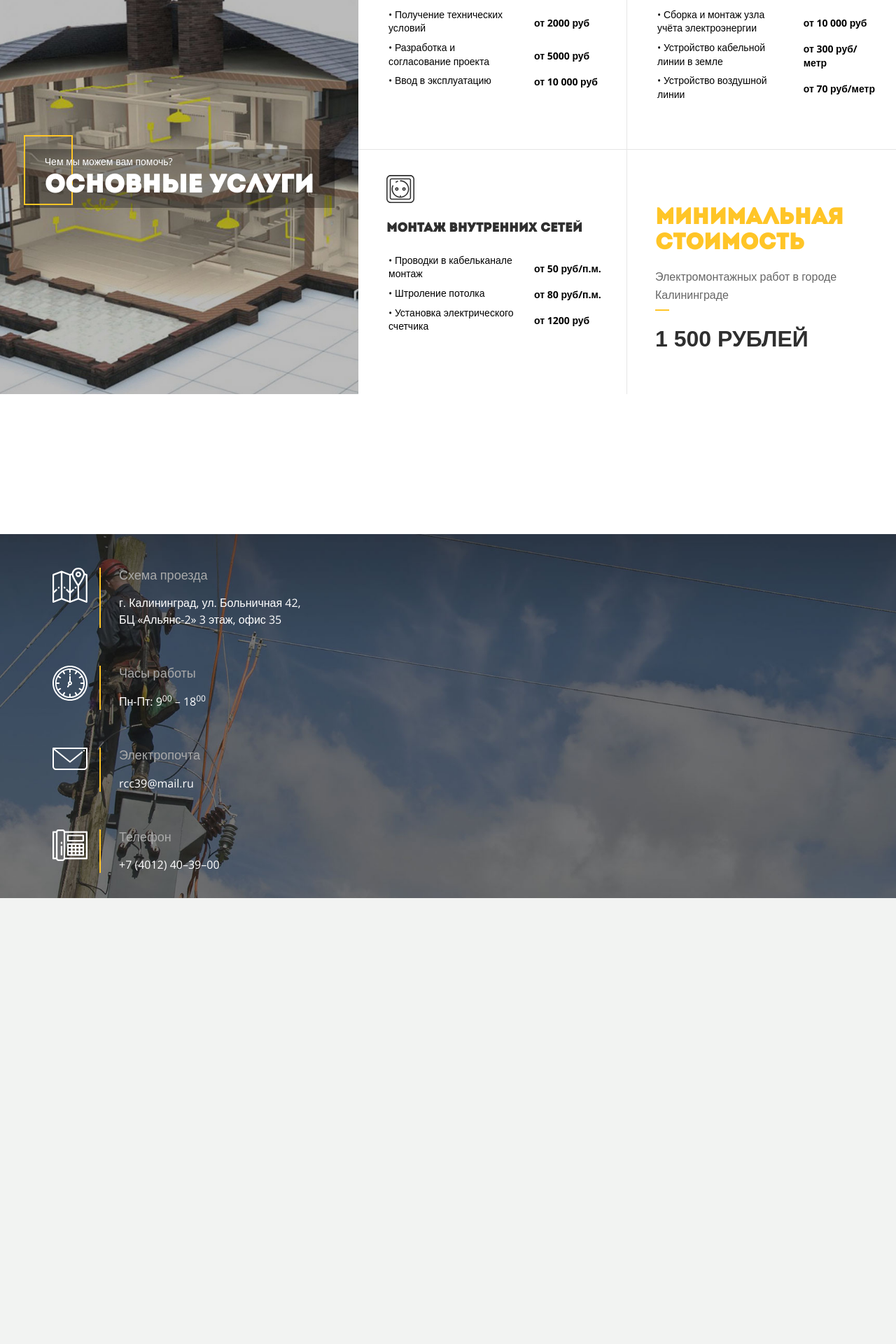
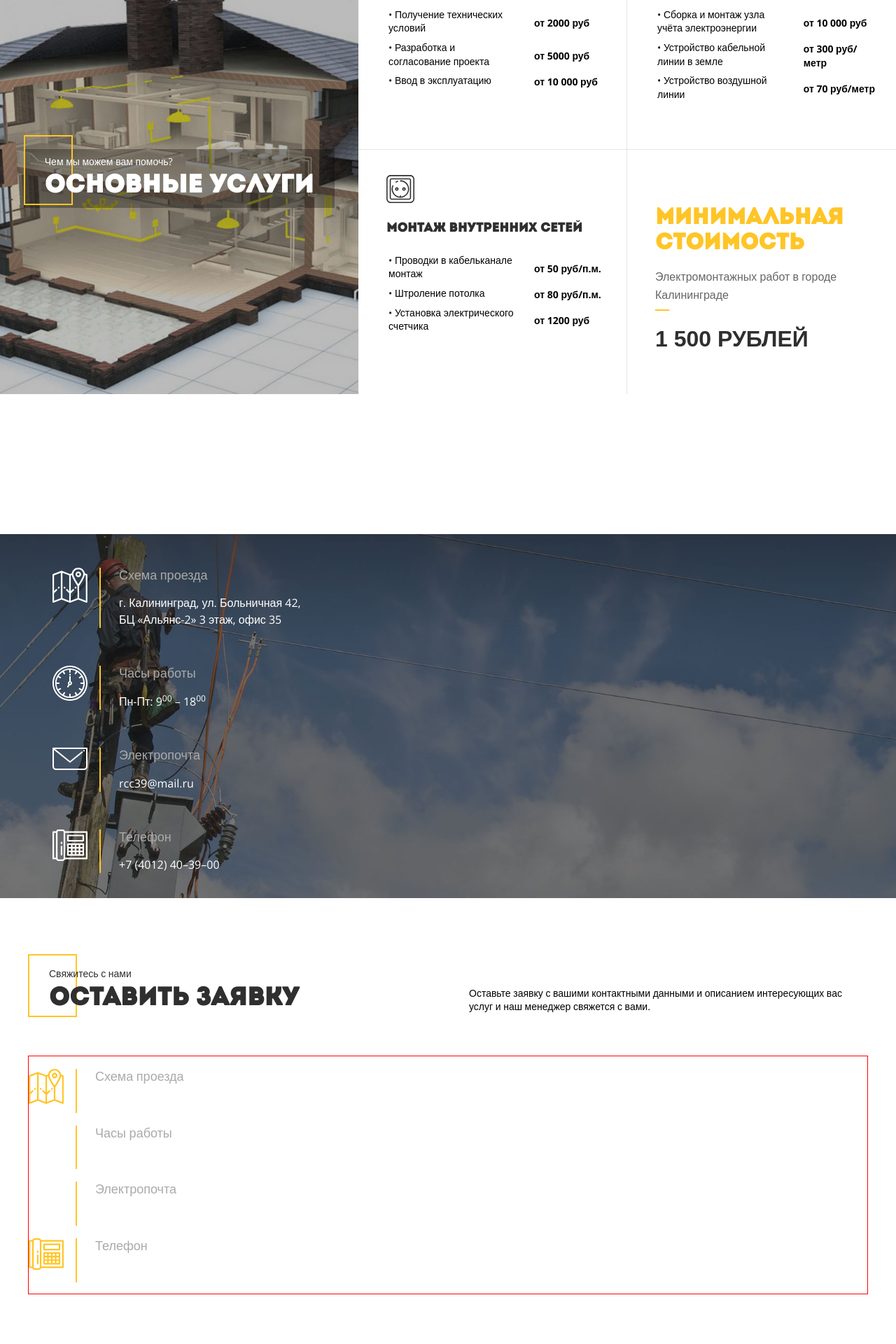
Before and after one commit to nigel-riss/rcc39, a PHP site: page / in a window 1280 px wide. Shown: the part 3040-4960 px from the top of the page at 70% size. Before the commit the page ends 4323 px from the top, so only its background shows below. Run offline with PHP 8.4, Linux system fonts and the light colour scheme.

Commit message:
Order popup started, icons cleanup

```diff
--- a/app/assets/js/modules/StickyHeader.js
+++ b/app/assets/js/modules/StickyHeader.js
@@ -19,7 +19,7 @@ class StickyHeader {
                     self.siteHeader.removeClass("site-header--compact");
                 }
             },
-            offset: 50
+            offset: -100
         });
     }
 }
--- /dev/null
+++ b/app/assets/sass/modules/_order-form.scss
@@ -0,0 +1,163 @@
+.order-form {
+    display: none;
+
+    // positioning
+    position: relative;
+    top: 0;
+
+    // typography
+    font-size: 0;
+
+    @include atTabletsLandscape {
+        // positioning
+        top: -112px;
+    }
+
+    &__header {
+        // positioning
+        position: relative;
+
+        // box model
+        padding: 30px 40px;
+        @include clearfix;
+
+        // visual
+        background-color: $mainYellow;
+
+        &::before {
+            content: "";
+
+            // positioning
+            position: absolute;
+            left: 110px;
+            top: 45px;
+
+            // box model
+            height: 22px;
+            width: 2px;
+
+            // visual
+            background-color: $copyBrown;
+        }
+    }
+
+    &__icon {
+        // box model
+        float: left;
+        width: 50px;
+    }
+
+    &__subtitle {
+        // box model
+        padding-bottom: 10px;
+        padding-left: 90px;
+        margin: 0;
+
+        // typography
+        color: $copyDark;
+        font-family: $mainFont;
+        font-size: 1rem;
+        font-weight: 700;
+    }
+
+    &__title {
+        // box model
+        padding-left: 90px;
+        margin: 0;
+
+        // typography
+        color: $copyDark;
+        font-family: $captionFont;
+        font-size: 1.25rem;
+    }
+
+    &__fieldset {
+        // box model
+        display: block;
+        margin: 0;
+        padding: 40px;
+        padding-top: 10px;
+        // padding-bottom: 80px;
+        width: 100%;
+
+        // visual
+        background-color: #ffffff;
+        border: none;
+    }
+
+    &__input {
+        // box model
+        display: block;
+        margin-top: 10px;
+        padding-bottom: 20px;
+        padding-top: 30px;
+        width: 100%;
+        height: 64px;
+
+        // typography
+        font-size: 0.8125rem;
+
+        // visual
+        border: none;
+        border-bottom: 2px solid #e5e5e5;
+        transition: all 0.15s ease-out;
+
+        &:focus {
+            // typography
+            font-size: 1rem;
+            padding-bottom: 6px;
+            padding-top: 30px;
+
+            // visual
+            outline: none;
+        }
+    }
+
+    &__textarea {
+        // positioning
+        position: relative;
+        top: 40px;
+
+        // box model
+        display: block;
+        width: 100%;
+        height: 90px;
+
+        // typography
+        font-size: 0.8125rem;
+
+        // visual
+        border: none;
+        border-bottom: 2px solid #e5e5e5;
+        transition: all 0.15s ease-out;
+        resize: none;
+
+        &:focus {
+            // typography
+            font-size: 1rem;
+
+            // visual
+            outline: none;
+        }
+    }
+
+    &__submit {
+        // box model
+        display: block;
+        margin-top: 80px;
+        padding: 20px;
+        width: 100%;
+
+        // typography
+        color: #ffffff;
+        font-family: $captionFont;
+        font-size: 1rem;
+        line-height: 1.4;
+        text-align: center;
+        text-transform: uppercase;
+
+        // visual
+        background-color: $copyDark;
+        cursor: pointer;
+    }
+}
--- /dev/null
+++ b/app/assets/sass/modules/_order-popup.scss
@@ -0,0 +1,14 @@
+.order-popup {
+    // positioning
+    position:fixed;
+    top: 0;
+    left: 0;
+    z-index: 99;
+
+    // box model
+    min-height: 100%;
+    width: 100%;
+
+    // visual
+    background-color: rgba(0, 0, 0, 0.7);
+}
--- /dev/null
+++ b/app/assets/sass/modules/_order.scss
@@ -0,0 +1,6 @@
+.order {
+    &__contacts {
+        // visual
+        border: 1px solid red;
+    }
+}
--- a/app/assets/sass/modules/_price-table.scss
+++ b/app/assets/sass/modules/_price-table.scss
@@ -8,11 +8,12 @@
     td {
         // box model
         margin: 0;
-        padding: 5px 20px;
+        padding: 3px 20px;
 
         // typography
         color: $copyDark;
         font-family: $mainFont;
+        line-height: 1.4;
 
         // visual
         border: 1px solid #eeeeee;
--- a/app/assets/sass/modules/_site-section.scss
+++ b/app/assets/sass/modules/_site-section.scss
@@ -1,6 +1,9 @@
 .site-section {
     // box model
     padding: 60px 0;
+
+    // visual
+    background-color: #ffffff;
 
     @include atDesktop {
         // box model
--- a/app/assets/sass/styles.scss
+++ b/app/assets/sass/styles.scss
@@ -24,4 +24,7 @@
 @import "modules/site-footer";
 @import "modules/contact-item";
 @import "modules/feedback-form";
+@import "modules/order-popup";
+@import "modules/order";
+@import "modules/order-form";
 @import "modules/price-table";
--- a/app/index.html
+++ b/app/index.html
@@ -393,6 +393,94 @@
             </div>
         </div>
     </footer>
+
+    <!--<div class="order-popup">-->
+        <section class="site-section">
+            <header class="site-section__header">
+                <div class="wrapper">
+                    <h2 class="site-section__title">
+                        <small>Свяжитесь с нами</small>Оставить заявку
+                    </h2>
+                    <p class="site-section__subtitle">
+                        Оставьте заявку с вашими контактными данными и описанием интересующих вас услуг и наш менеджер свяжется с вами.
+                    </p>
+                </div>
+            </header>
+
+            <div class="wrapper">
+                <div class="order">
+                     <div class="order__contacts">
+                        <div class="contact-item--order">
+                            <div class="contact-item__icon">
+                                <img src="./assets/img/icons/map--orange.svg" alt="">
+                            </div>
+                            <div class="contact-item__content">
+                                <h3 class="contact-item__title">
+                                    Схема проезда
+                                </h3>
+                                <p class="contact-item__text">
+                                    г. Калининград, ул. Больничная 42, БЦ «Альянс-2» 3 этаж, офис 35
+                                </p>
+                            </div>
+                        </div>
+                        <div class="contact-item--order">
+                            <div class="contact-item__icon">
+                                <img src="./assets/img/icons/clock.svg" alt="">
+                            </div>
+                            <div class="contact-item__content">
+                                <h3 class="contact-item__title">
+                                    Часы работы
+                                </h3>
+                                <p class="contact-item__text">
+                                    Пн-Пт: 9<sup>00</sup> – 18<sup>00</sup>
+                                </p>
+                            </div>
+                        </div>
+                        <div class="contact-item--order">
+                            <div class="contact-item__icon">
+                                <img src="./assets/img/icons/email.svg" alt="">
+                            </div>
+                            <div class="contact-item__content">
+                                <h3 class="contact-item__title">
+                                    Электропочта
+                                </h3>
+                                <p class="contact-item__text">
+                                    <a href="mailto:rcc39@mail.ru">rcc39@mail.ru</a>
+                                </p>
+                            </div>
+                        </div>
+                        <div class="contact-item--order">
+                            <div class="contact-item__icon">
+                                <img src="./assets/img/icons/phone--orange.svg" alt="">
+                            </div>
+                            <div class="contact-item__content">
+                                <h3 class="contact-item__title">
+                                    Телефон
+                                </h3>
+                                <p class="contact-item__text">
+                                    <a href="tel:+74012403900">+7 (4012) 40–39–00</a>
+                                </p>
+                            </div>
+                        </div>
+                    </div>
+
+                    <div class="order__form">
+                        <form action="" class="order-form">
+                            <fieldset class="order-form__fieldset">
+                                <input class="order-form__input" type="text" placeholder="Ваше Имя">
+                                <input class="order-form__input" type="email" placeholder="Электропочта">
+                                <input class="order-form__input" type="text" placeholder="Тема">
+                                <textarea class="order-form__textarea" name="" id="" cols="30" rows="5" placeholder="Сообщение"></textarea>
+                                <submit class="order-form__submit">Отправить сообщение</submit>
+                            </fieldset>
+                        </form>
+                    </div>
+                </div>
+            </div>
+
+        </section>
+    </div>
+
     <script src="./temp/js/App.js"></script>
 </body>
 
--- a/app/temp/styles/styles.css
+++ b/app/temp/styles/styles.css
@@ -803,7 +803,8 @@ html {
       color: #6f1f1f; }
 
 .site-section {
-  padding: 60px 0; }
+  padding: 60px 0;
+  background-color: #ffffff; }
   @media (min-width: 1200px) {
     .site-section {
       padding: 100px 0; } }
@@ -1331,14 +1332,121 @@ html {
     background-color: #2f2f2f;
     cursor: pointer; }
 
+.order-popup {
+  position: fixed;
+  top: 0;
+  left: 0;
+  z-index: 99;
+  min-height: 100%;
+  width: 100%;
+  background-color: rgba(0, 0, 0, 0.7); }
+
+.order__contacts {
+  border: 1px solid red; }
+
+.order-form {
+  display: none;
+  position: relative;
+  top: 0;
+  font-size: 0; }
+  @media (min-width: 900px) {
+    .order-form {
+      top: -112px; } }
+  .order-form__header {
+    position: relative;
+    padding: 30px 40px;
+    background-color: #f9fd20; }
+    .order-form__header::after {
+      content: "";
+      clear: both;
+      display: table;
+      width: 100%; }
+    .order-form__header::before {
+      content: "";
+      position: absolute;
+      left: 110px;
+      top: 45px;
+      height: 22px;
+      width: 2px;
+      background-color: #6f1f1f; }
+  .order-form__icon {
+    float: left;
+    width: 50px; }
+  .order-form__subtitle {
+    padding-bottom: 10px;
+    padding-left: 90px;
+    margin: 0;
+    color: #2f2f2f;
+    font-family: "Open Sans", sans-serif;
+    font-size: 1rem;
+    font-weight: 700; }
+  .order-form__title {
+    padding-left: 90px;
+    margin: 0;
+    color: #2f2f2f;
+    font-family: "Intro", sans-serif;
+    font-size: 1.25rem; }
+  .order-form__fieldset {
+    display: block;
+    margin: 0;
+    padding: 40px;
+    padding-top: 10px;
+    width: 100%;
+    background-color: #ffffff;
+    border: none; }
+  .order-form__input {
+    display: block;
+    margin-top: 10px;
+    padding-bottom: 20px;
+    padding-top: 30px;
+    width: 100%;
+    height: 64px;
+    font-size: 0.8125rem;
+    border: none;
+    border-bottom: 2px solid #e5e5e5;
+    transition: all 0.15s ease-out; }
+    .order-form__input:focus {
+      font-size: 1rem;
+      padding-bottom: 6px;
+      padding-top: 30px;
+      outline: none; }
+  .order-form__textarea {
+    position: relative;
+    top: 40px;
+    display: block;
+    width: 100%;
+    height: 90px;
+    font-size: 0.8125rem;
+    border: none;
+    border-bottom: 2px solid #e5e5e5;
+    transition: all 0.15s ease-out;
+    resize: none; }
+    .order-form__textarea:focus {
+      font-size: 1rem;
+      outline: none; }
+  .order-form__submit {
+    display: block;
+    margin-top: 80px;
+    padding: 20px;
+    width: 100%;
+    color: #ffffff;
+    font-family: "Intro", sans-serif;
+    font-size: 1rem;
+    line-height: 1.4;
+    text-align: center;
+    text-transform: uppercase;
+    background-color: #2f2f2f;
+    cursor: pointer; }
+
 .price-table {
   width: 100%;
   border-collapse: collapse; }
   .price-table td {
     margin: 0;
-    padding: 5px 20px;
+    padding: 3px 20px;
     color: #2f2f2f;
     font-family: "Open Sans", sans-serif;
+    line-height: 1.4;
     border: 1px solid #eeeeee; }
     .price-table td[colspan="4"] {
       font-family: "Intro", sans-serif;
```
Also changed, not shown: app/assets/img/icons/agreement.svg (deleted), app/assets/img/icons/briefcase.svg (deleted), app/assets/img/icons/bulb.svg (deleted), app/assets/img/icons/map--orange.svg (added), app/assets/img/icons/map_1.svg (deleted), app/assets/img/icons/office-building.svg (deleted), app/assets/img/icons/phone--orange.svg (added), app/assets/img/icons/pliers.svg (deleted), app/assets/img/icons/telephone.svg (deleted), app/assets/img/icons/wall-clock.svg (deleted), app/temp/js/App.js.
